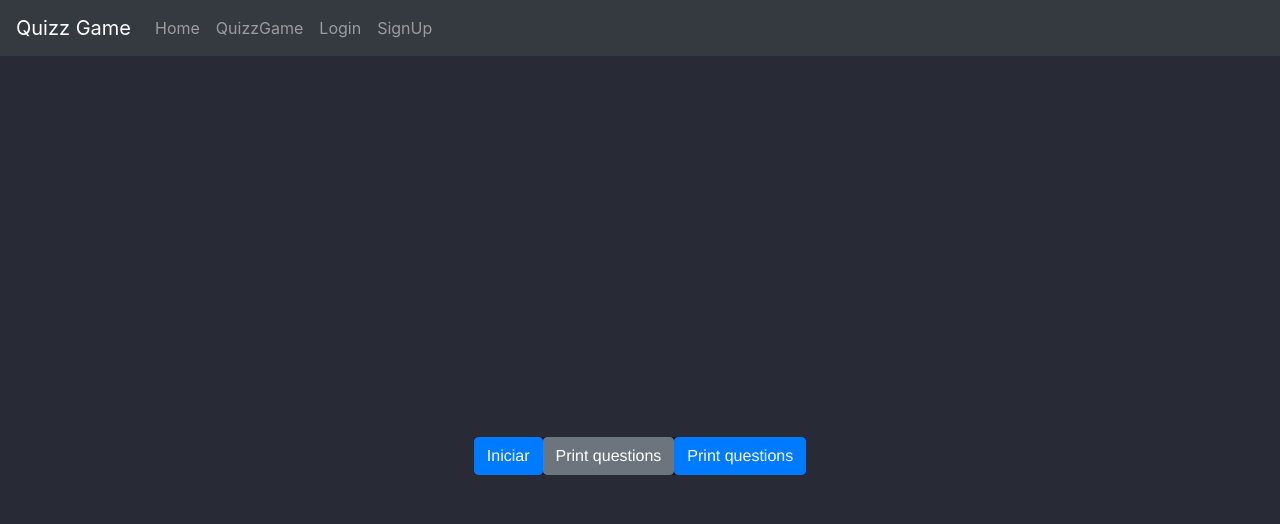
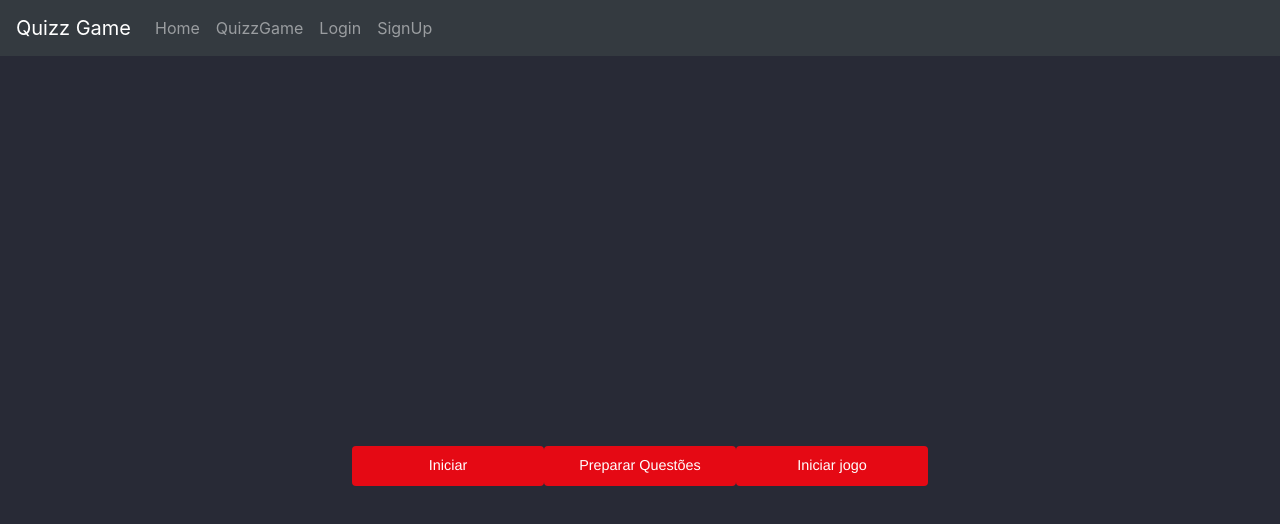
Before and after one commit to RodrigoMarianoLeal/QuizzGame, a React (Create React App) app in the folder frontend/: page /quizzGame in a window 1280 px wide. Shown: the top 524 px of the page. Built offline with nearby package versions, Linux system fonts and the light colour scheme; no server answers.

Commit message:
Created jogability functions and css

```diff
--- a/frontend/src/components/QuizzCard/index.jsx
+++ b/frontend/src/components/QuizzCard/index.jsx
@@ -1,31 +1,62 @@
+/* eslint-disable max-len */
 import React, { useState } from 'react';
-import { Container, Row } from 'react-bootstrap';
+import {
+  Container, Row, Button, Col,
+} from 'react-bootstrap';
+import './quizzcard.css';
 
-export default function QuizzCard({questions}) {
+export default function QuizzCard({ questions }) {
+  const [questionNumber, setQuestionNumber] = useState(0);
+  const [questionsData, setQuestions] = useState(questions);
+  const [score, setScore] = useState(0);
 
-  const [questionNumber, setQuestionNumber] = useState(0);
-  const [questions, setQuestions] = useState(questions);
+  const checkIfCorrect = (value) => {
+    if (questionsData[questionNumber].alternativas[value] === questionsData[questionNumber].correta) {
+      setScore(score + 10);
+    }
+    if ((questionNumber) < 9) {
+      setQuestionNumber(questionNumber + 1);
+    }
+  };
+
   return (
-    <Container className="container">
+    <div className="back">
+      <Col>
+        <Row className="topRow">
+          <Col>
+            <p className="titulo">Quizz Game</p>
+          </Col>
+          <Col>
+            <p className="titulo">
+              {`Score: ${score}`}
+            </p>
+          </Col>
+          <Col>
+            <p className="titulo right">
+              Question Number:
+              {` ${questionNumber + 1}`}
+              /
+              {questionsData.length}
+            </p>
+          </Col>
+        </Row>
 
-      <div className="Titulo"> Quizz Game</div>
-
-      <Container>
-        <Row>
-          <p className="enunciado">{questions[questionNumber].question}</p>
+        <Row className="titulo">
+          <p>
+            Question:
+            {' '}
+            {questionsData[questionNumber].enunciado}
+          </p>
         </Row>
         <Row>
-          <Button></Button>
-          <Button></Button>
+          <Button onClick={() => checkIfCorrect(0)}>{questionsData[questionNumber].alternativas[0]}</Button>
+          <Button onClick={() => checkIfCorrect(1)}>{questionsData[questionNumber].alternativas[1]}</Button>
         </Row>
-        <Row>
-          <Button></Button>
-          <Button></Button>
+        <Row className="bottonRow">
+          <Button onClick={() => checkIfCorrect(2)}>{questionsData[questionNumber].alternativas[2]}</Button>
+          <Button onClick={() => checkIfCorrect(3)}>{questionsData[questionNumber].alternativas[3]}</Button>
         </Row>
-        <Row>
-          <Button>Next</Button>
-        </Row>
-      </Container>
-    </Container>
+      </Col>
+    </div>
   );
 }
--- /dev/null
+++ b/frontend/src/components/QuizzCard/quizzcard.css
@@ -0,0 +1,82 @@
+.enunciado{
+    margin-bottom: 20px !important;
+    font-size: 1rem !important;
+    font-weight: 600 !important;
+    color: #282a36 !important;
+    background-color: white;
+    display: flex !important;
+    align-items: center !important;
+}
+.titulo{
+    margin-bottom: 20px !important;
+    font-size: 1rem !important;
+    font-weight: 600 !important;
+    color: white !important;
+    align-items: center;
+    margin-right: 20px !important;
+    margin-left: 20px !important;
+    padding: 10px !important;
+}
+
+.right{
+    float: right !important;
+}
+Button{
+    margin: 24px 0 12px !important;
+    color: white !important;
+    background: #e50914 !important;
+    font-size: 0.9rem !important;
+    border: none !important;
+    border-radius: 4px !important;
+    cursor: pointer !important;
+    width: 15vw;
+    height: 5vh;
+    justify-content: space-between;
+    margin: auto !important;
+    margin-top: 20px !important;
+}
+.bottonRow{
+    margin-bottom: 20px !important;
+}
+.container{
+    position: relative;
+    display: flex;
+    align-items: center;
+    justify-content: center;
+    width: 100%;
+    height: 100vh;
+    font-family: "Helvetica Neue", Helvetica, Arial, sans-serif;
+    background-color: #282a36;
+    background-blend-mode: multiply;
+  }
+  .back{
+    background: rgba(000, 000, 000, 0.5) !important;
+    border-radius: 2%   !important;
+}
+body{
+    background-color: #282a36 !important;
+}
+
+.text {
+    position: relative;
+    font-size: 14px;
+    color: black;
+    width: 250px; /* Could be anything you like. */
+  }
+
+  .text-concat {
+    position: relative;
+    display: inline-block;
+    word-wrap: break-word;
+    overflow: hidden;
+    max-height: 3.6em; /* (Number of lines you want visible) * (line-height) */
+    line-height: 1.2em;
+    text-align:justify;
+  }
+
+  .text.ellipsis::after {
+    content: "...";
+    position: absolute;
+    right: -12px;
+    bottom: 4px;
+  }
--- a/frontend/src/pages/QuizzGame/index.jsx
+++ b/frontend/src/pages/QuizzGame/index.jsx
@@ -1,23 +1,23 @@
+/* eslint-disable max-len */
 /* eslint-disable react/jsx-indent */
 import React, { useState } from 'react';
 import { Form, Button, Container } from 'react-bootstrap';
 import axios from '../../utils/api';
 import './quizz.css';
+import QuizzCard from '../../components/QuizzCard';
 
 export default function QuizzGame({ history }) {
   const initialState = {
     questions: [],
-    score: 0,
-    userName: '',
-    dificuldade: '',
   };
   const [state, setState] = useState(initialState);
+  const [questions, setQuestions] = useState();
+  const [showCardGame, setShowCardGame] = useState(false);
 
   const getQuestions = async () => {
     try {
       const response = await axios.get('api/questions?difficulty=easy&category=Filmes&quantity=10');
       console.log(response?.data);
-
       setState({
         ...state,
         questions: response.data.data,
@@ -27,15 +27,31 @@ export default function QuizzGame({ history }) {
     }
   };
 
+  const prepareQuestions = () => {
+    const newQuestions = state.questions.map((item) => ({ enunciado: item.question, correta: item.correct_answer, alternativas: item.incorrect_answers.concat([item.correct_answer]).sort(() => ((Math.random() > 0.5) ? 1 : -1)) }));
+    setQuestions(newQuestions);
+    console.log(newQuestions);
+  };
+
+  const getQuizzGameCard = () => {
+    setShowCardGame(true);
+  };
   const printQuestions = () => {
     console.log(state.questions);
   };
   return (
     <Container className="container">
       <div className="back">
+        <Container>
+        {showCardGame ? <QuizzCard questions={questions} /> : (
+<div>
         <Button variant="primary" onClick={getQuestions}>  Iniciar</Button>
-        <Button variant="secondary" onClick={printQuestions}>  Print questions</Button>
-        <Button variant="primary" onClick={printQuestions}>  Print questions</Button>
+        <Button variant="secondary" onClick={prepareQuestions}>  Preparar Questões</Button>
+        <Button variant="primary" onClick={getQuizzGameCard}>  Iniciar jogo</Button>
+</div>
+        )}
+
+        </Container>
       </div>
     </Container>
   );
```
